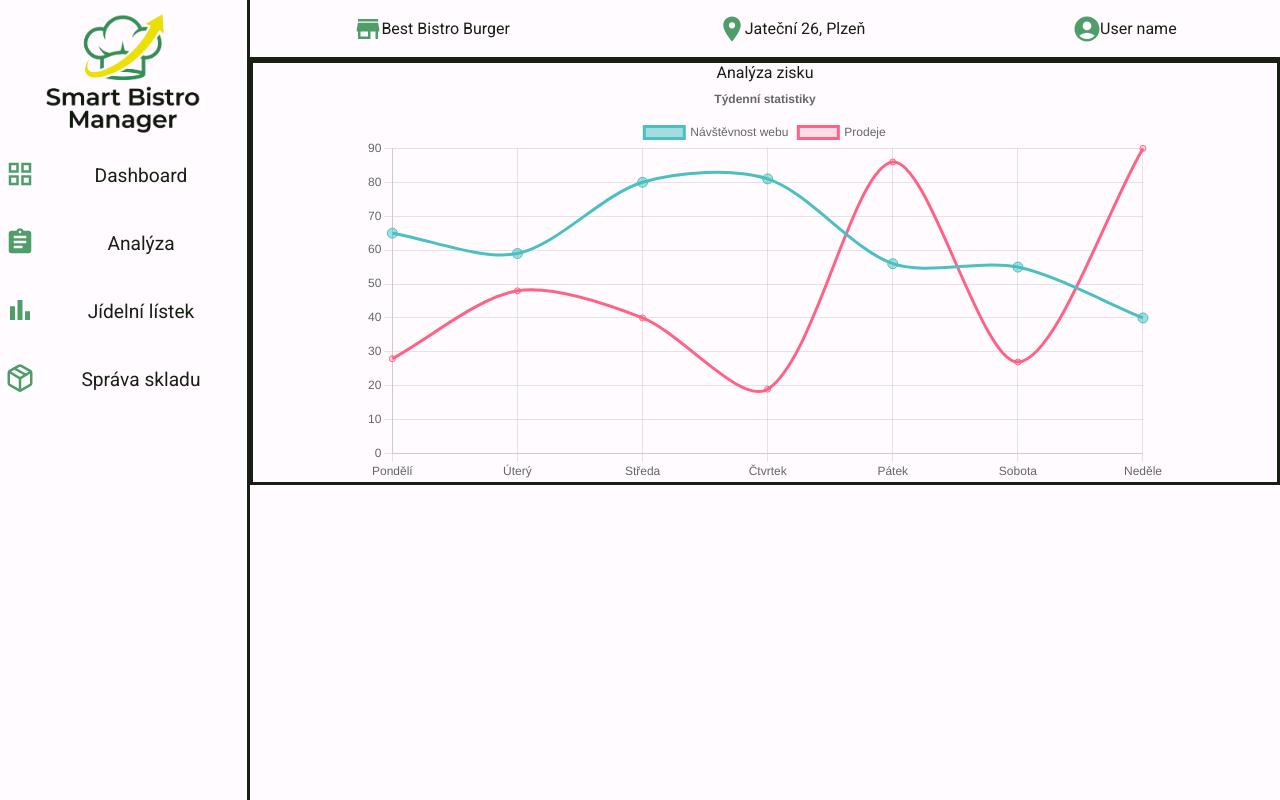
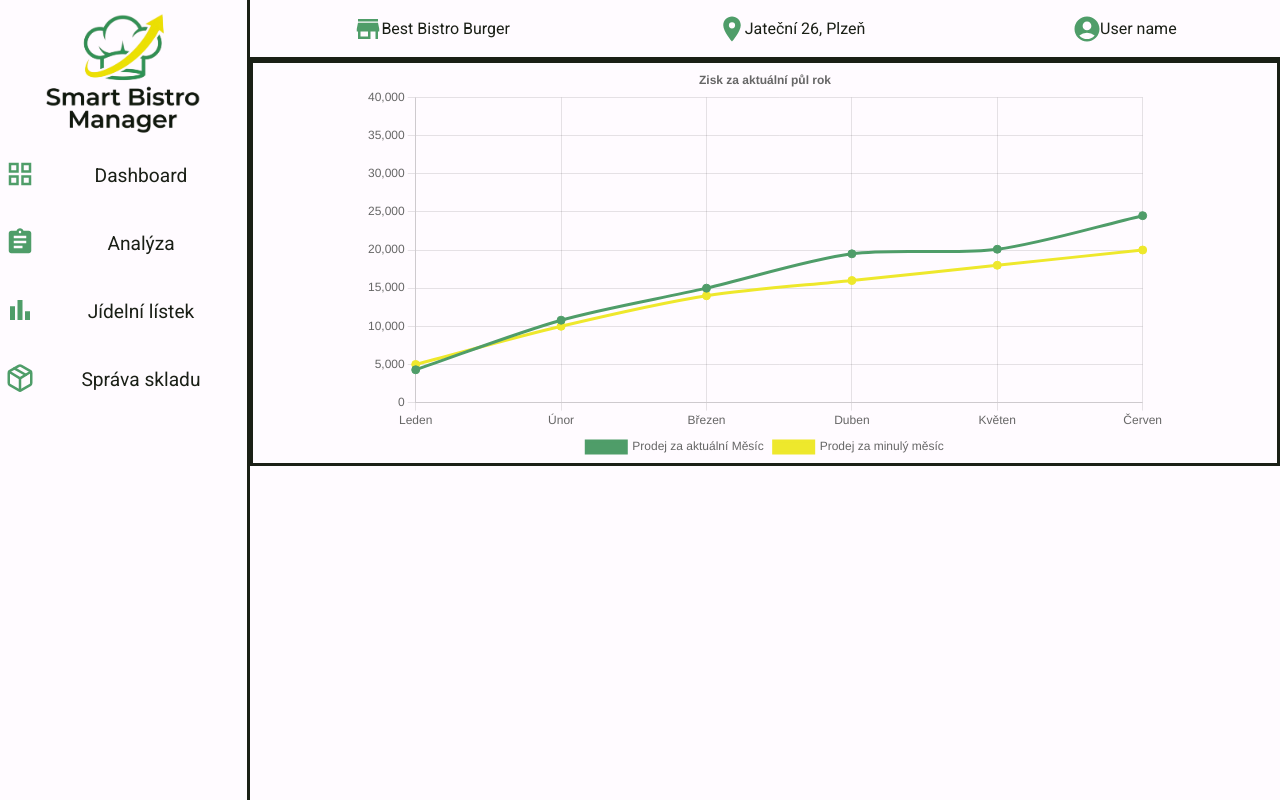
Before and after one commit to Jakub-Mat/smartbistro_manager, a React (Vite) app: page /dashboard in a window 1280 px wide. Built offline with nearby package versions, Linux system fonts and the light colour scheme; a web font is replaced by a local one.

Commit message:
Changed visual of graph and file structure

```diff
--- a/src/components/atoms/other/LineChart.jsx
+++ b/src/components/atoms/LineChart.jsx
@@ -8,6 +8,7 @@ import {
     Title,
     Tooltip,
     Legend,
+    Filler
 } from 'chart.js';
 
 // Registrace prvků potřebných pro spojnicový graf
@@ -18,30 +19,33 @@ ChartJS.register(
     LineElement,
     Title,
     Tooltip,
-    Legend
+    Legend,
+    Filler
 );
 
 const LineChart = () => {
     const data = {
-        labels: ['Pondělí', 'Úterý', 'Středa', 'Čtvrtek', 'Pátek', 'Sobota', 'Neděle'],
+        labels: ['Leden', 'Únor', 'Březen', 'Duben', 'Květen', 'Červen'],
         datasets: [
             {
-                label: 'Návštěvnost webu',
-                data: [65, 59, 80, 81, 56, 55, 40],
+                label: 'Prodej za aktuální Měsíc',
+                data: [4_300, 10_800, 15_000,19_500, 20_100, 24_500, 40_000],
                 fill: false, // Pokud true, oblast pod čárou bude vybarvená
-                borderColor: 'rgb(75, 192, 192)', // Barva čáry
-                backgroundColor: 'rgba(75, 192, 192, 0.5)', // Barva bodů
+                borderColor: '#4F9D69', // primary definováná v index.css
+                backgroundColor: '#4F9D69',
                 tension: 0.3, // Zakřivení čáry (0 = ostré úhly, vyšší číslo = hladší křivka)
-                pointRadius: 5, // Velikost bodů
+                pointRadius: 4, // Velikost bodů
                 pointHoverRadius: 8, // Velikost bodů při najetí myší
             },
             {
-                label: 'Prodeje',
-                data: [28, 48, 40, 19, 86, 27, 90],
-                fill: true,
-                borderColor: 'rgb(255, 99, 132)',
-                backgroundColor: 'rgba(255, 99, 132, 0.2)',
+                label: 'Prodej za minulý měsíc',
+                data: [5_000, 10_000, 14_000, 16_000, 18_000, 20_000, 23_000],
+                fill: false,
+                borderColor: '#EEE82C',
+                backgroundColor: '#EEE82C',
                 tension: 0.3,
+                pointRadius: 4,
+                pointHoverRadius: 8,
             }
         ],
     };
@@ -50,11 +54,11 @@ const LineChart = () => {
         responsive: true,
         plugins: {
             legend: {
-                position: 'top',
+                position: 'bottom',
             },
             title: {
                 display: true,
-                text: 'Týdenní statistiky',
+                text: 'Zisk za aktuální půl rok',
             },
         },
         scales: {
--- a/src/components/atoms/other/LogoPic.jsx
+++ b/src/components/atoms/LogoPic.jsx
@@ -1,4 +1,4 @@
-import logo from '../../../assets/LogoSmarBistro.png'
+import logo from '../../assets/LogoSmarBistro.png'
 export default function logoPic() {
     return (
         <>
--- a/src/components/molecules/layout/Content.jsx
+++ b/src/components/molecules/layout/Content.jsx
@@ -1,5 +1,5 @@
 import './Content.css'
-import LineChart from "../../atoms/other/LineChart.jsx";
+import LineChart from "../../atoms/LineChart.jsx";
 
 
 export default function Content() {
@@ -7,9 +7,6 @@ export default function Content() {
         <>
             <div id="content">
                 <div id="linechart">
-                    <span>
-                        Analýza zisku
-                    </span>
                     <LineChart/>
                 </div>
 
--- a/src/components/molecules/layout/SideMenu.jsx
+++ b/src/components/molecules/layout/SideMenu.jsx
@@ -1,4 +1,4 @@
-import LogoPic from '../../atoms/other/LogoPic.jsx';
+import LogoPic from '../../atoms/LogoPic.jsx';
 import RouteButton from "../../atoms/buttons/RouteButton.jsx";
 import { MdGridView, MdBarChart, MdAssignment} from "react-icons/md";
 import { LuPackage } from 'react-icons/lu';
```
